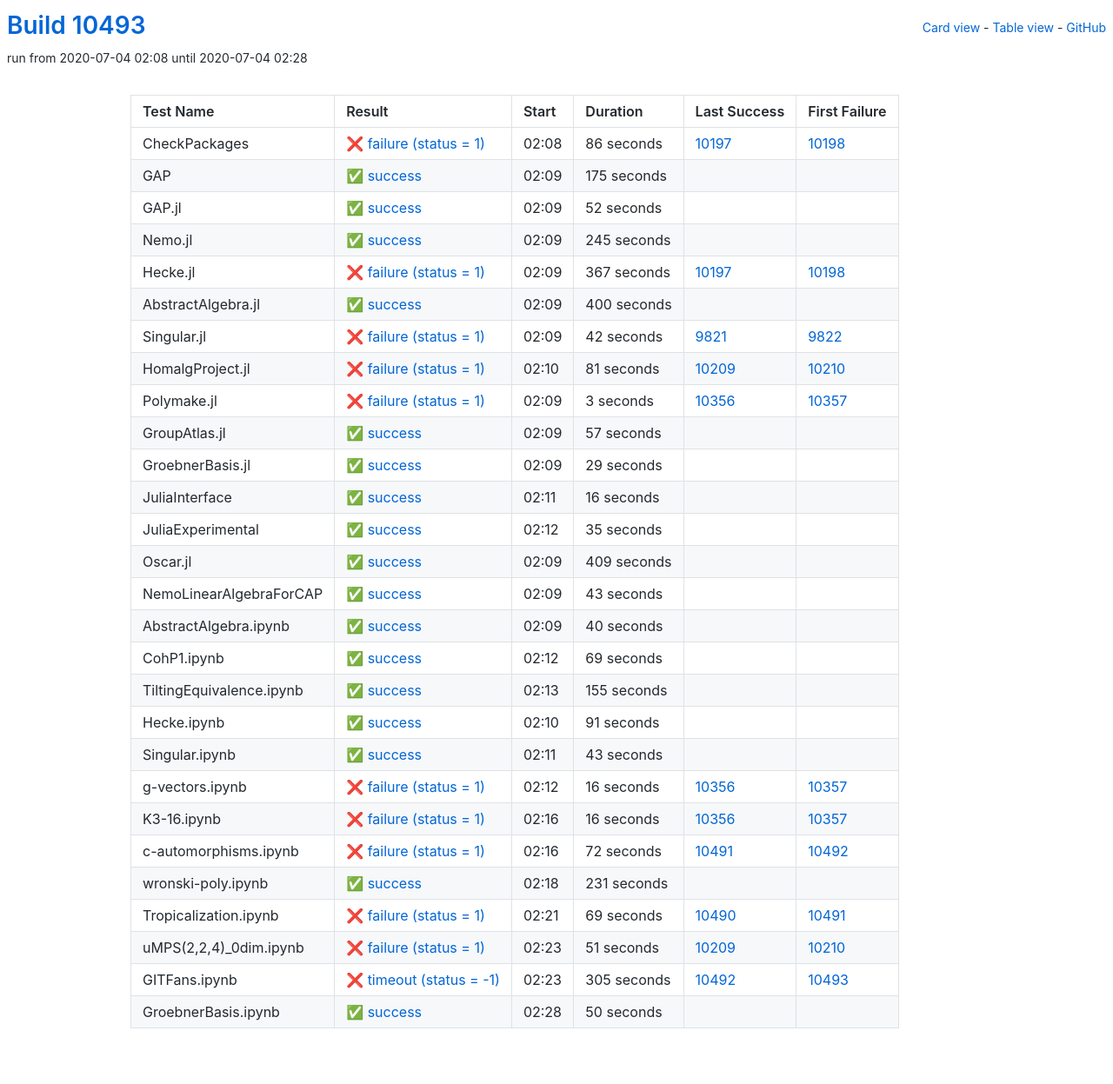
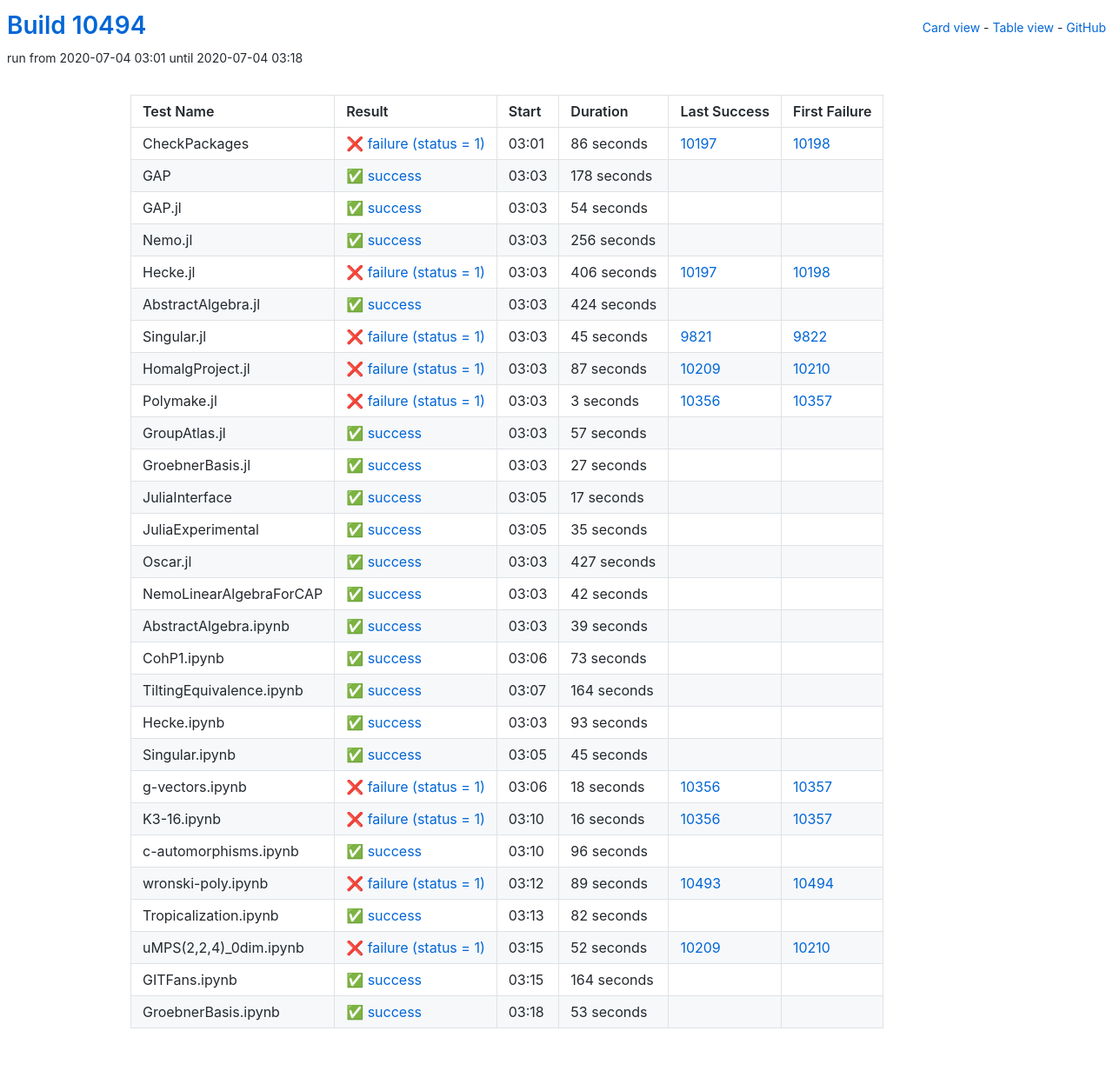
Before and after one commit to oscar-system/oscar-ci-status, a Jekyll site: the page built from table.html, in a window 1280 px wide. Shown: the whole page at 87% size. Built offline with Jekyll 4.4.1, drawn with Linux system fonts in a browser that asks for light colours.

Commit message:
Build #10494

```diff
--- a/_data/ci.yml
+++ b/_data/ci.yml
@@ -1,6 +1,6 @@
 ---
-build: 10493
-build_url: https://oscarci.mathematik.uni-kl.de/job/oscar/10493/
+build: 10494
+build_url: https://oscarci.mathematik.uni-kl.de/job/oscar/10494/
 job: oscar
 organization: oscar-system
 repo: oscar-ci-status
@@ -8,8 +8,8 @@
 tests:
 - name: CheckPackages
   id: checkpackages
-  log: https://oscarci.mathematik.uni-kl.de/job/oscar/10493/artifact/logs/build-10493/CheckPackages.log
-  start: 2020-07-04 02:08
+  log: https://oscarci.mathematik.uni-kl.de/job/oscar/10494/artifact/logs/build-10494/CheckPackages.log
+  start: 2020-07-04 03:01
   success: false
   exitcode: 1
   status: failure
@@ -20,92 +20,92 @@
   first_failure_url: https://oscarci.mathematik.uni-kl.de/job/oscar/10198/
 - name: GAP
   id: gap
-  log: https://oscarci.mathematik.uni-kl.de/job/oscar/10493/artifact/logs/build-10493/GAP.log
-  start: 2020-07-04 02:09
+  log: https://oscarci.mathematik.uni-kl.de/job/oscar/10494/artifact/logs/build-10494/GAP.log
+  start: 2020-07-04 03:03
   success: true
   exitcode: 0
   status: success
-  duration: 175
+  duration: 178
   last_success: false
   last_success_url:
   first_failure: false
   first_failure_url:
 - name: GAP.jl
   id: gap-jl
-  log: https://oscarci.mathematik.uni-kl.de/job/oscar/10493/artifact/logs/build-10493/GAP.jl.log
-  start: 2020-07-04 02:09
+  log: https://oscarci.mathematik.uni-kl.de/job/oscar/10494/artifact/logs/build-10494/GAP.jl.log
+  start: 2020-07-04 03:03
   success: true
   exitcode: 0
   status: success
-  duration: 52
+  duration: 54
   last_success: false
   last_success_url:
   first_failure: false
   first_failure_url:
 - name: Nemo.jl
   id: nemo-jl
-  log: https://oscarci.mathematik.uni-kl.de/job/oscar/10493/artifact/logs/build-10493/Nemo.jl.log
-  start: 2020-07-04 02:09
+  log: https://oscarci.mathematik.uni-kl.de/job/oscar/10494/artifact/logs/build-10494/Nemo.jl.log
+  start: 2020-07-04 03:03
   success: true
   exitcode: 0
   status: success
-  duration: 245
+  duration: 256
   last_success: false
   last_success_url:
   first_failure: false
   first_failure_url:
 - name: Hecke.jl
   id: hecke-jl
-  log: https://oscarci.mathematik.uni-kl.de/job/oscar/10493/artifact/logs/build-10493/Hecke.jl.log
-  start: 2020-07-04 02:09
+  log: https://oscarci.mathematik.uni-kl.de/job/oscar/10494/artifact/logs/build-10494/Hecke.jl.log
+  start: 2020-07-04 03:03
   success: false
   exitcode: 1
   status: failure
-  duration: 367
+  duration: 406
   last_success: 10197
   last_success_url: https://oscarci.mathematik.uni-kl.de/job/oscar/10197/
   first_failure: 10198
   first_failure_url: https://oscarci.mathematik.uni-kl.de/job/oscar/10198/
 - name: AbstractAlgebra.jl
   id: abstractalgebra-jl
-  log: https://oscarci.mathematik.uni-kl.de/job/oscar/10493/artifact/logs/build-10493/AbstractAlgebra.jl.log
-  start: 2020-07-04 02:09
+  log: https://oscarci.mathematik.uni-kl.de/job/oscar/10494/artifact/logs/build-10494/AbstractAlgebra.jl.log
+  start: 2020-07-04 03:03
   success: true
   exitcode: 0
   status: success
-  duration: 400
+  duration: 424
   last_success: false
   last_success_url:
   first_failure: false
   first_failure_url:
 - name: Singular.jl
   id: singular-jl
-  log: https://oscarci.mathematik.uni-kl.de/job/oscar/10493/artifact/logs/build-10493/Singular.jl.log
-  start: 2020-07-04 02:09
+  log: https://oscarci.mathematik.uni-kl.de/job/oscar/10494/artifact/logs/build-10494/Singular.jl.log
+  start: 2020-07-04 03:03
   success: false
   exitcode: 1
   status: failure
-  duration: 42
+  duration: 45
   last_success: 9821
   last_success_url: https://oscarci.mathematik.uni-kl.de/job/oscar/9821/
   first_failure: 9822
   first_failure_url: https://oscarci.mathematik.uni-kl.de/job/oscar/9822/
 - name: HomalgProject.jl
   id: homalgproject-jl
-  log: https://oscarci.mathematik.uni-kl.de/job/oscar/10493/artifact/logs/build-10493/HomalgProject.jl.log
-  start: 2020-07-04 02:10
+  log: https://oscarci.mathematik.uni-kl.de/job/oscar/10494/artifact/logs/build-10494/HomalgProject.jl.log
+  start: 2020-07-04 03:03
   success: false
   exitcode: 1
   status: failure
-  duration: 81
+  duration: 87
   last_success: 10209
   last_success_url: https://oscarci.mathematik.uni-kl.de/job/oscar/10209/
   first_failure: 10210
   first_failure_url: https://oscarci.mathematik.uni-kl.de/job/oscar/10210/
 - name: Polymake.jl
   id: polymake-jl
-  log: https://oscarci.mathematik.uni-kl.de/job/oscar/10493/artifact/logs/build-10493/Polymake.jl.log
-  start: 2020-07-04 02:09
+  log: https://oscarci.mathematik.uni-kl.de/job/oscar/10494/artifact/logs/build-10494/Polymake.jl.log
+  start: 2020-07-04 03:03
   success: false
   exitcode: 1
   status: failure
@@ -116,8 +116,8 @@
   first_failure_url: https://oscarci.mathematik.uni-kl.de/job/oscar/10357/
 - name: GroupAtlas.jl
   id: groupatlas-jl
-  log: https://oscarci.mathematik.uni-kl.de/job/oscar/10493/artifact/logs/build-10493/GroupAtlas.jl.log
-  start: 2020-07-04 02:09
+  log: https://oscarci.mathematik.uni-kl.de/job/oscar/10494/artifact/logs/build-10494/GroupAtlas.jl.log
+  start: 2020-07-04 03:03
   success: true
   exitcode: 0
   status: success
@@ -128,32 +128,32 @@
   first_failure_url:
 - name: GroebnerBasis.jl
   id: groebnerbasis-jl
-  log: https://oscarci.mathematik.uni-kl.de/job/oscar/10493/artifact/logs/build-10493/GroebnerBasis.jl.log
-  start: 2020-07-04 02:09
+  log: https://oscarci.mathematik.uni-kl.de/job/oscar/10494/artifact/logs/build-10494/GroebnerBasis.jl.log
+  start: 2020-07-04 03:03
   success: true
   exitcode: 0
   status: success
-  duration: 29
+  duration: 27
   last_success: false
   last_success_url:
   first_failure: false
   first_failure_url:
 - name: JuliaInterface
   id: juliainterface
-  log: https://oscarci.mathematik.uni-kl.de/job/oscar/10493/artifact/logs/build-10493/JuliaInterface.log
-  start: 2020-07-04 02:11
+  log: https://oscarci.mathematik.uni-kl.de/job/oscar/10494/artifact/logs/build-10494/JuliaInterface.log
+  start: 2020-07-04 03:05
   success: true
   exitcode: 0
   status: success
-  duration: 16
+  duration: 17
   last_success: false
   last_success_url:
   first_failure: false
   first_failure_url:
 - name: JuliaExperimental
   id: juliaexperimental
-  log: https://oscarci.mathematik.uni-kl.de/job/oscar/10493/artifact/logs/build-10493/JuliaExperimental.log
-  start: 2020-07-04 02:12
+  log: https://oscarci.mathematik.uni-kl.de/job/oscar/10494/artifact/logs/build-10494/JuliaExperimental.log
+  start: 2020-07-04 03:05
   success: true
   exitcode: 0
   status: success
@@ -164,104 +164,104 @@
   first_failure_url:
 - name: Oscar.jl
   id: oscar-jl
-  log: https://oscarci.mathematik.uni-kl.de/job/oscar/10493/artifact/logs/build-10493/Oscar.jl.log
-  start: 2020-07-04 02:09
+  log: https://oscarci.mathematik.uni-kl.de/job/oscar/10494/artifact/logs/build-10494/Oscar.jl.log
+  start: 2020-07-04 03:03
   success: true
   exitcode: 0
   status: success
-  duration: 409
+  duration: 427
   last_success: false
   last_success_url:
   first_failure: false
   first_failure_url:
 - name: NemoLinearAlgebraForCAP
   id: nemolinearalgebraforcap
-  log: https://oscarci.mathematik.uni-kl.de/job/oscar/10493/artifact/logs/build-10493/NemoLinearAlgebraForCAP.log
-  start: 2020-07-04 02:09
+  log: https://oscarci.mathematik.uni-kl.de/job/oscar/10494/artifact/logs/build-10494/NemoLinearAlgebraForCAP.log
+  start: 2020-07-04 03:03
   success: true
   exitcode: 0
   status: success
-  duration: 43
+  duration: 42
   last_success: false
   last_success_url:
   first_failure: false
   first_failure_url:
 - name: AbstractAlgebra.ipynb
   id: abstractalgebra-ipynb
-  log: https://oscarci.mathematik.uni-kl.de/job/oscar/10493/artifact/logs/build-10493/AbstractAlgebra.ipynb.log
-  start: 2020-07-04 02:09
+  log: https://oscarci.mathematik.uni-kl.de/job/oscar/10494/artifact/logs/build-10494/AbstractAlgebra.ipynb.log
+  start: 2020-07-04 03:03
   success: true
   exitcode: 0
   status: success
-  duration: 40
+  duration: 39
   last_success: false
   last_success_url:
   first_failure: false
   first_failure_url:
 - name: CohP1.ipynb
   id: cohp1-ipynb
-  log: https://oscarci.mathematik.uni-kl.de/job/oscar/10493/artifact/logs/build-10493/CohP1.ipynb.log
-  start: 2020-07-04 02:12
+  log: https://oscarci.mathematik.uni-kl.de/job/oscar/10494/artifact/logs/build-10494/CohP1.ipynb.log
+  start: 2020-07-04 03:06
   success: true
   exitcode: 0
   status: success
-  duration: 69
+  duration: 73
   last_success: false
   last_success_url:
   first_failure: false
   first_failure_url:
 - name: TiltingEquivalence.ipynb
   id: tiltingequivalence-ipynb
-  log: https://oscarci.mathematik.uni-kl.de/job/oscar/10493/artifact/logs/build-10493/TiltingEquivalence.ipynb.log
-  start: 2020-07-04 02:13
+  log: https://oscarci.mathematik.uni-kl.de/job/oscar/10494/artifact/logs/build-10494/TiltingEquivalence.ipynb.log
+  start: 2020-07-04 03:07
   success: true
   exitcode: 0
   status: success
-  duration: 155
+  duration: 164
   last_success: false
   last_success_url:
   first_failure: false
   first_failure_url:
 - name: Hecke.ipynb
   id: hecke-ipynb
-  log: https://oscarci.mathematik.uni-kl.de/job/oscar/10493/artifact/logs/build-10493/Hecke.ipynb.log
-  start: 2020-07-04 02:10
+  log: https://oscarci.mathematik.uni-kl.de/job/oscar/10494/artifact/logs/build-10494/Hecke.ipynb.log
+  start: 2020-07-04 03:03
   success: true
   exitcode: 0
   status: success
-  duration: 91
+  duration: 93
   last_success: false
   last_success_url:
   first_failure: false
   first_failure_url:
 - name: Singular.ipynb
   id: singular-ipynb
-  log: https://oscarci.mathematik.uni-kl.de/job/oscar/10493/artifact/logs/build-10493/Singular.ipynb.log
-  start: 2020-07-04 02:11
+  log: https://oscarci.mathematik.uni-kl.de/job/oscar/10494/artifact/logs/build-10494/Singular.ipynb.log
+  start: 2020-07-04 03:05
   success: true
   exitcode: 0
   status: success
-  duration: 43
+  duration: 45
   last_success: false
   last_success_url:
   first_failure: false
   first_failure_url:
 - name: g-vectors.ipynb
   id: g-vectors-ipynb
-  log: https://oscarci.mathematik.uni-kl.de/job/oscar/10493/artifact/logs/build-10493/g-vectors.ipynb.log
-  start: 2020-07-04 02:12
+  log: https://oscarci.mathematik.uni-kl.de/job/oscar/10494/artifact/logs/build-10494/g-vectors.ipynb.log
+  start: 2020-07-04 03:06
   success: false
   exitcode: 1
   status: failure
-  duration: 16
+  duration: 18
   last_success: 10356
   last_success_url: https://oscarci.mathematik.uni-kl.de/job/oscar/10356/
   first_failure: 10357
   first_failure_url: https://oscarci.mathematik.uni-kl.de/job/oscar/10357/
 - name: K3-16.ipynb
   id: k3-16-ipynb
-  log: https://oscarci.mathematik.uni-kl.de/job/oscar/10493/artifact/logs/build-10493/K3-16.ipynb.log
-  start: 2020-07-04 02:16
+  log: https://oscarci.mathematik.uni-kl.de/job/oscar/10494/artifact/logs/build-10494/K3-16.ipynb.log
+  start: 2020-07-04 03:10
   success: false
   exitcode: 1
   status: failure
@@ -272,73 +272,73 @@
   first_failure_url: https://oscarci.mathematik.uni-kl.de/job/oscar/10357/
 - name: c-automorphisms.ipynb
   id: c-automorphisms-ipynb
-  log: https://oscarci.mathematik.uni-kl.de/job/oscar/10493/artifact/logs/build-10493/c-automorphisms.ipynb.log
-  start: 2020-07-04 02:16
-  success: false
-  exitcode: 1
-  status: failure
-  duration: 72
-  last_success: 10491
-  last_success_url: https://oscarci.mathematik.uni-kl.de/job/oscar/10491/
-  first_failure: 10492
-  first_failure_url: https://oscarci.mathematik.uni-kl.de/job/oscar/10492/
-- name: wronski-poly.ipynb
-  id: wronski-poly-ipynb
-  log: https://oscarci.mathematik.uni-kl.de/job/oscar/10493/artifact/logs/build-10493/wronski-poly.ipynb.log
-  start: 2020-07-04 02:18
+  log: https://oscarci.mathematik.uni-kl.de/job/oscar/10494/artifact/logs/build-10494/c-automorphisms.ipynb.log
+  start: 2020-07-04 03:10
   success: true
   exitcode: 0
   status: success
-  duration: 231
+  duration: 96
   last_success: false
   last_success_url:
   first_failure: false
   first_failure_url:
-- name: Tropicalization.ipynb
-  id: tropicalization-ipynb
-  log: https://oscarci.mathematik.uni-kl.de/job/oscar/10493/artifact/logs/build-10493/Tropicalization.ipynb.log
-  start: 2020-07-04 02:21
+- name: wronski-poly.ipynb
+  id: wronski-poly-ipynb
+  log: https://oscarci.mathematik.uni-kl.de/job/oscar/10494/artifact/logs/build-10494/wronski-poly.ipynb.log
+  start: 2020-07-04 03:12
   success: false
   exitcode: 1
   status: failure
-  duration: 69
-  last_success: 10490
-  last_success_url: https://oscarci.mathematik.uni-kl.de/job/oscar/10490/
-  first_failure: 10491
-  first_failure_url: https://oscarci.mathematik.uni-kl.de/job/oscar/10491/
+  duration: 89
+  last_success: 10493
+  last_success_url: https://oscarci.mathematik.uni-kl.de/job/oscar/10493/
+  first_failure: 10494
+  first_failure_url: https://oscarci.mathematik.uni-kl.de/job/oscar/10494/
+- name: Tropicalization.ipynb
+  id: tropicalization-ipynb
+  log: https://oscarci.mathematik.uni-kl.de/job/oscar/10494/artifact/logs/build-10494/Tropicalization.ipynb.log
+  start: 2020-07-04 03:13
+  success: true
+  exitcode: 0
+  status: success
+  duration: 82
+  last_success: false
+  last_success_url:
+  first_failure: false
+  first_failure_url:
 - name: uMPS(2,2,4)_0dim.ipynb
   id: umps-2-2-4-0dim-ipynb
-  log: https://oscarci.mathematik.uni-kl.de/job/oscar/10493/artifact/logs/build-10493/uMPS-2-2-4-_0dim.ipynb.log
-  start: 2020-07-04 02:23
+  log: https://oscarci.mathematik.uni-kl.de/job/oscar/10494/artifact/logs/build-10494/uMPS-2-2-4-_0dim.ipynb.log
+  start: 2020-07-04 03:15
   success: false
   exitcode: 1
   status: failure
-  duration: 51
+  duration: 52
   last_success: 10209
   last_success_url: https://oscarci.mathematik.uni-kl.de/job/oscar/10209/
   first_failure: 10210
   first_failure_url: https://oscarci.mathematik.uni-kl.de/job/oscar/10210/
 - name: GITFans.ipynb
   id: gitfans-ipynb
-  log: https://oscarci.mathematik.uni-kl.de/job/oscar/10493/artifact/logs/build-10493/GITFans.ipynb.log
-  start: 2020-07-04 02:23
-  success: false
-  exitcode: -1
-  status: timeout
-  duration: 305
-  last_success: 10492
-  last_success_url: https://oscarci.mathematik.uni-kl.de/job/oscar/10492/
-  first_failure: 10493
-  first_failure_url: https://oscarci.mathematik.uni-kl.de/job/oscar/10493/
-- name: GroebnerBasis.ipynb
-  id: groebnerbasis-ipynb
-  log: https://oscarci.mathematik.uni-kl.de/job/oscar/10493/artifact/logs/build-10493/GroebnerBasis.ipynb.log
-  start: 2020-07-04 02:28
+  log: https://oscarci.mathematik.uni-kl.de/job/oscar/10494/artifact/logs/build-10494/GITFans.ipynb.log
+  start: 2020-07-04 03:15
   success: true
   exitcode: 0
   status: success
-  duration: 50
+  duration: 164
   last_success: false
   last_success_url:
   first_failure: false
   first_failure_url:
+- name: GroebnerBasis.ipynb
+  id: groebnerbasis-ipynb
+  log: https://oscarci.mathematik.uni-kl.de/job/oscar/10494/artifact/logs/build-10494/GroebnerBasis.ipynb.log
+  start: 2020-07-04 03:18
+  success: true
+  exitcode: 0
+  status: success
+  duration: 53
+  last_success: false
+  last_success_url:
+  first_failure: false
+  first_failure_url:
```
Also changed, not shown: README.md.
